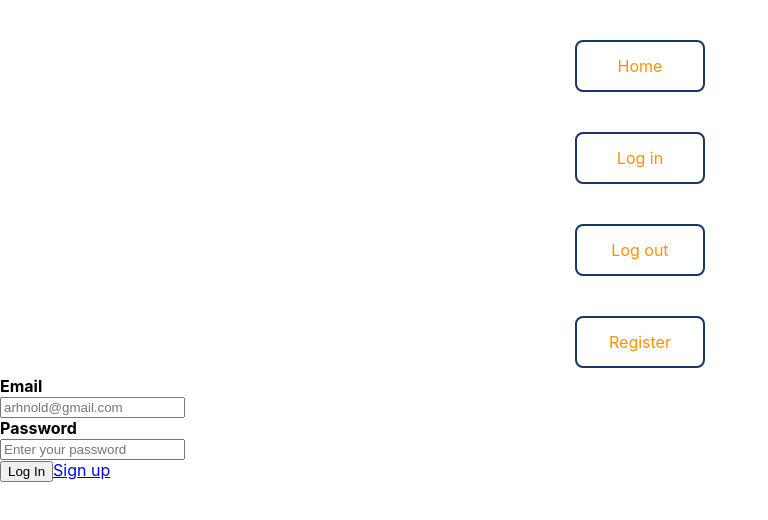
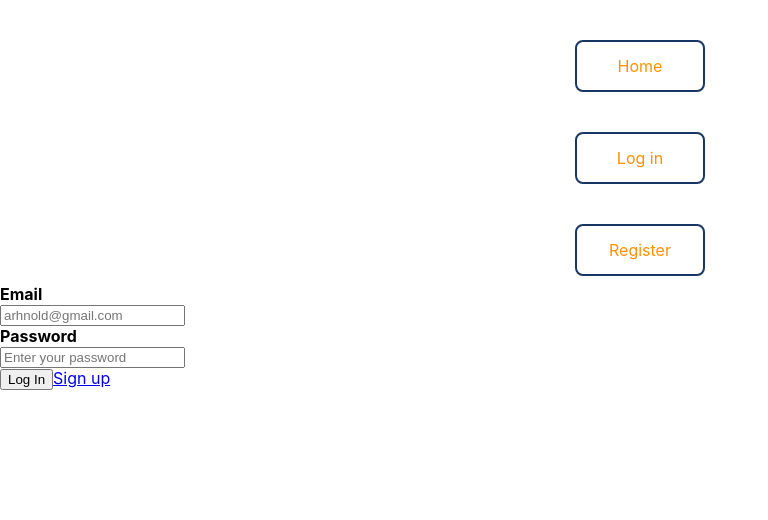
Before and after one commit to Enjoy3325/goit-react-hw-08-phonebook, a React (Create React App) app: page /goit-react-hw-08-phonebook/login in a window 1280 px wide. Shown: the top 520 px of the page, without its empty margins (0-768 px from the left). Built offline with nearby package versions, Linux system fonts and the light colour scheme.

Commit message:
fix logout hidden and registration

```diff
--- a/src/components/Header/Header.jsx
+++ b/src/components/Header/Header.jsx
@@ -1,9 +1,11 @@
-import { useDispatch } from 'react-redux';
+import { useDispatch, useSelector } from 'react-redux';
 import { LinkHeader } from './Header.styled';
 import { logoutUser } from 'redux/auth/authOperations';
 import { WrapperHeader } from './Header.styled';
 
 export const Header = () => {
+  const isAuth = useSelector(state => state.auth.isAuth);
+  console.log('isAuth :>> ', isAuth);
   const dispatch = useDispatch();
   const hendleLogout = () => {
     dispatch(logoutUser());
@@ -14,12 +16,15 @@ export const Header = () => {
         <LinkHeader to="/" end="true">
           Home
         </LinkHeader>
-        <LinkHeader to="/login">Log in</LinkHeader>
-        <LinkHeader onClick={hendleLogout} to="/login">
-          Log out
-        </LinkHeader>
 
-        <LinkHeader to="/register">Register</LinkHeader>
+        {isAuth ? (
+          <LinkHeader onClick={hendleLogout} to="/">
+            Log out
+          </LinkHeader>
+        ) : (
+          <LinkHeader to="/login">Log in</LinkHeader>
+        )}
+        {!isAuth && <LinkHeader to="/register">Register</LinkHeader>}
       </nav>
     </WrapperHeader>
   );
--- a/src/pages/Login/Login.jsx
+++ b/src/pages/Login/Login.jsx
@@ -8,6 +8,7 @@ import { Input } from '../../components/Input/Input';
 export const LogIn = () => {
   const [email, setEmail] = useState('');
   const [password, setPassword] = useState('');
+  // const [isLogin, setIsLogin] = useState();
   const dispatch = useDispatch();
   const location = useLocation();
 
--- a/src/redux/auth/authSlice.js
+++ b/src/redux/auth/authSlice.js
@@ -42,6 +42,7 @@ const authSlice = createSlice({
         state.status = 'resolved';
         state.user = action.payload.user;
         state.token = action.payload.token;
+        state.isAuth = true;
       })
       .addCase(loginUser.rejected, setError)
 
@@ -53,6 +54,7 @@ const authSlice = createSlice({
           email: null,
         };
         state.token = null;
+        state.isAuth = false;
       })
 
       .addCase(currentUser.pending, setPending)
```
Also changed, not shown: src/components/Logout/Logout.jsx (added).
